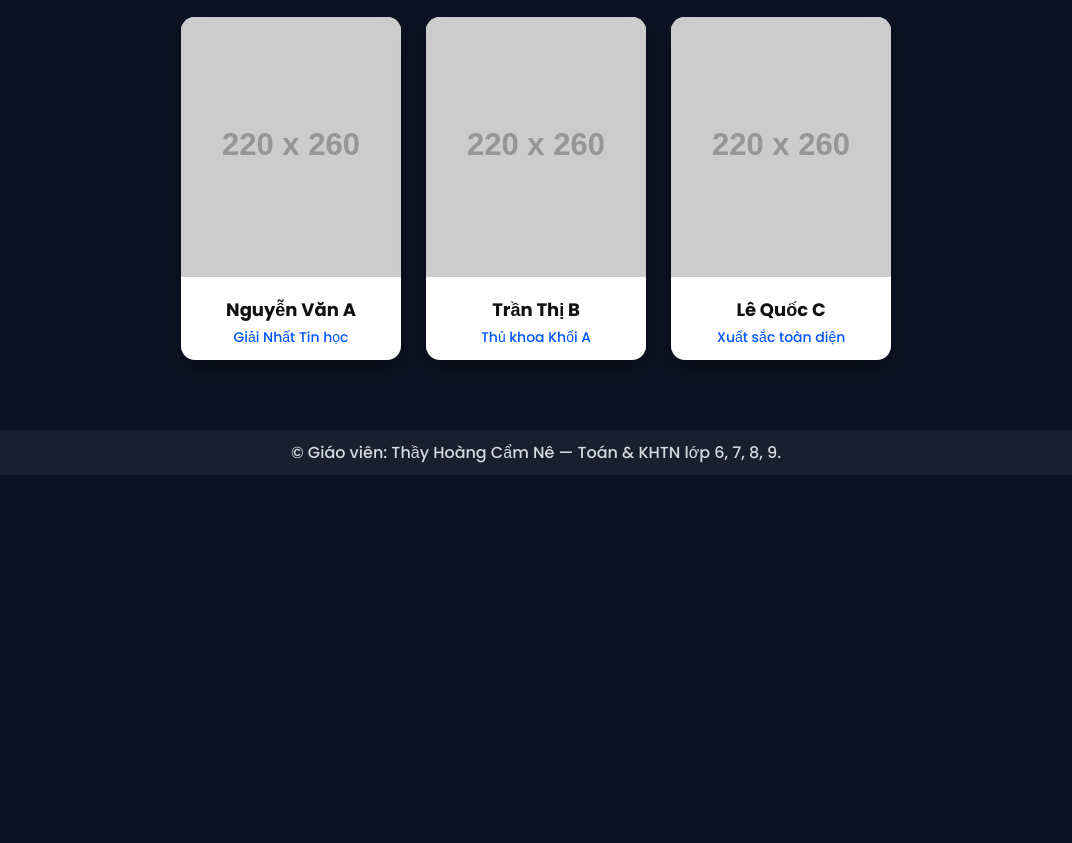
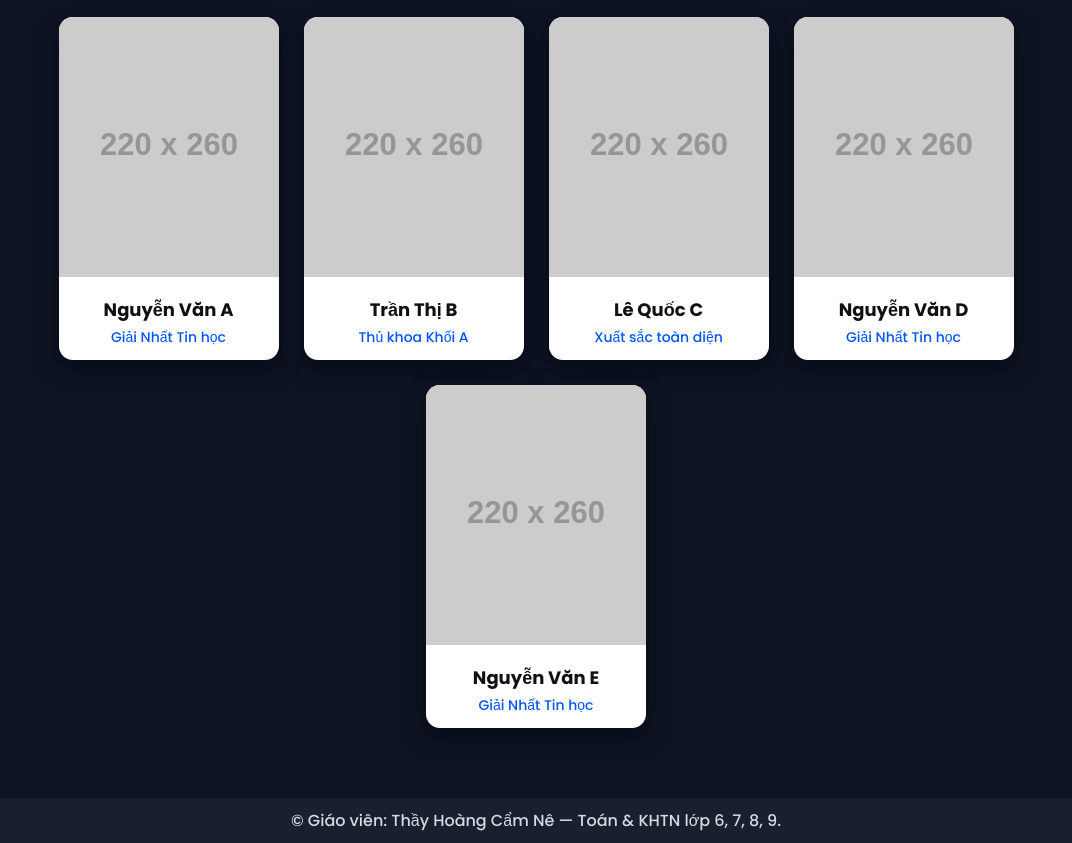
Before and after one commit to huyhoangdayhoc/vinh-danh-hoc-sinh, a plain HTML site: page index.html in a window 1280 px wide. Shown: the part 71-914 px from the top of the page, without its empty margins (104-1176 px from the left). Before the commit the page ends 800 px from the top, so only its background shows below. Drawn offline with Linux system fonts and the light colour scheme; placeholder pictures from the web are drawn by us.

Commit message:
sql initial  commit

```diff
--- a/index.html
+++ b/index.html
@@ -115,6 +115,21 @@
             </div>
         </div>
 
+        <div class="student">
+            <img src="https://via.placeholder.com/220x260" alt="">
+            <div class="info">
+                <div class="name">Nguyễn Văn D</div>
+                <div class="award">Giải Nhất Tin học</div>
+            </div>
+        </div>
+
+        <div class="student">
+            <img src="https://via.placeholder.com/220x260" alt="">
+            <div class="info">
+                <div class="name">Nguyễn Văn E</div>
+                <div class="award">Giải Nhất Tin học</div>
+            </div>
+        </div>
     </div>
 
     <footer>
```
